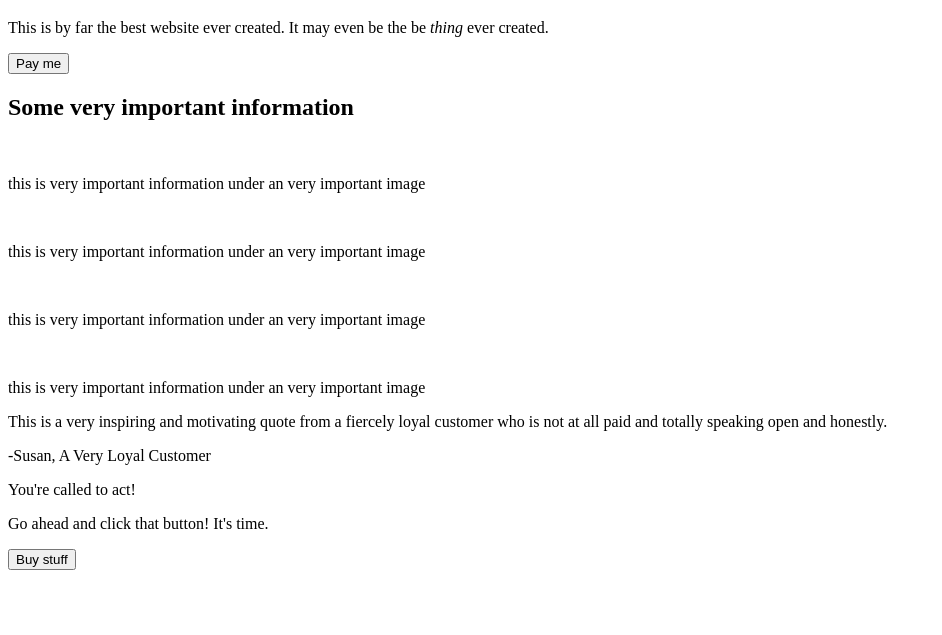
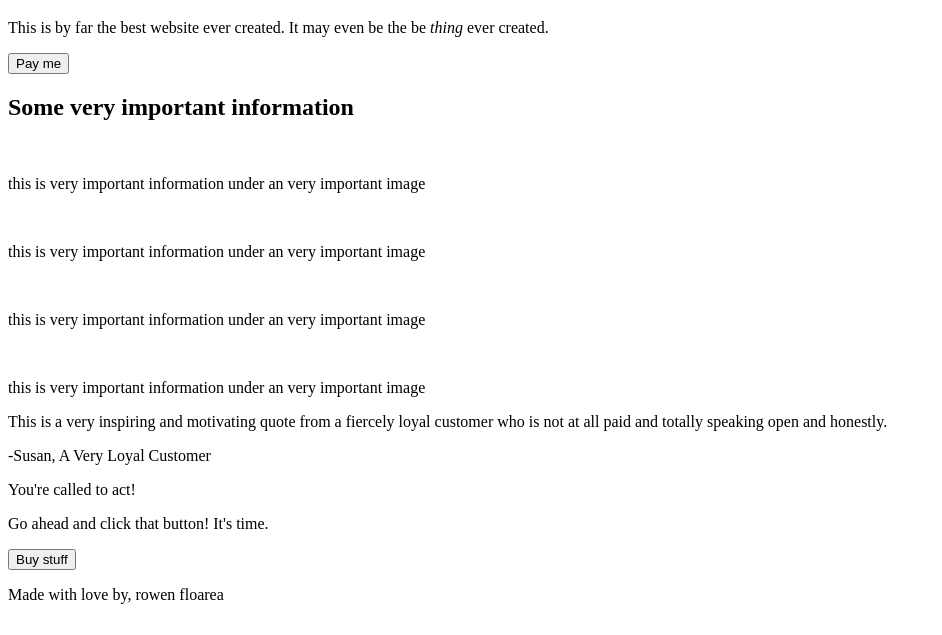
Before and after one commit to rfloarea/TOP-Project-Landing-Page, a plain HTML site: page index.html in a window 1280 px wide. Shown: the part 165-800 px from the top of the page, without its empty margins (0-942 px from the left). Drawn offline with Linux system fonts and the light colour scheme.

Commit message:
Update footer content

```diff
--- a/index.html
+++ b/index.html
@@ -56,6 +56,10 @@
             <button>Buy stuff</button>
         </div>
 
+        <div class="footer">
+            <p>Made with love by, rowen floarea</p>
+        </div>
+
         </div>
     </body>
 </html>
```
